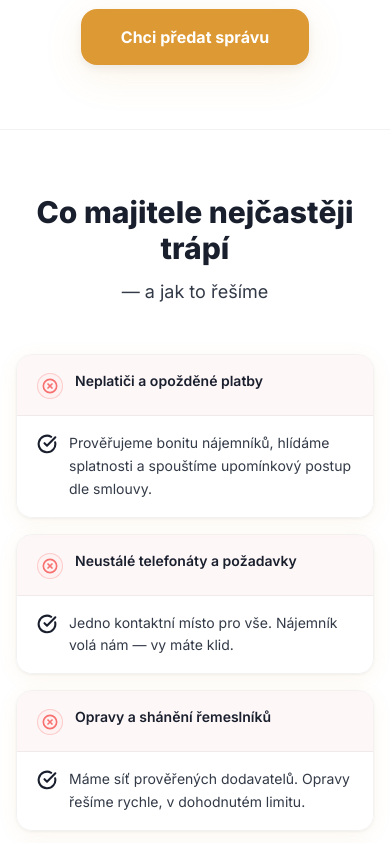
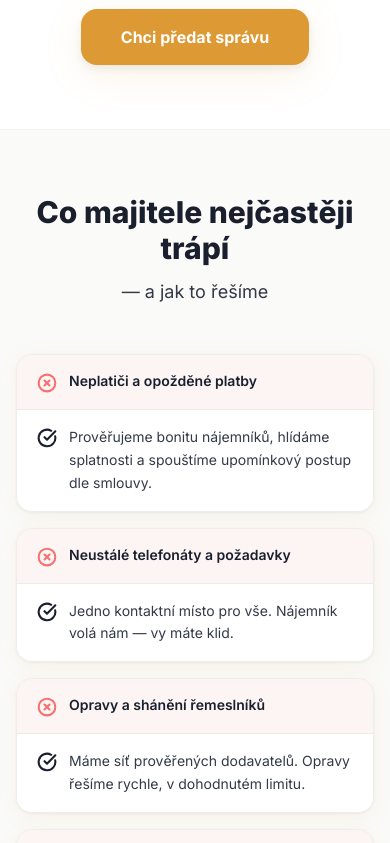
Before and after one commit to NoblesseHomes/noblesseHomesSite-v2, a Next.js app: page /en/sprava in a window 390 px wide. Shown: the part 4200-5043 px from the top of the page. Built offline with nearby package versions, Linux system fonts and the light colour scheme.

Commit message:
градация цветов

```diff
--- a/src/components/sprava/ManagementBenefits.js
+++ b/src/components/sprava/ManagementBenefits.js
@@ -1,7 +1,7 @@
 import { WrenchIcon, ShieldCheckIcon, BarChart2Icon, CheckCircleIcon } from 'lucide-react';
 export function ManagementBenefits() {
   return (
-    <section className="w-full bg-white py-16 sm:py-20 md:py-28 border-b border-black/5">
+    <section className="w-full bg-accent-cream py-16 sm:py-20 md:py-28 border-b border-black/5">
       <div className="max-w-7xl mx-auto px-4 sm:px-6">
         {/* Section header */}
         <div className="text-center mb-12 sm:mb-16">
--- a/src/components/sprava/ManagementPainPoints.js
+++ b/src/components/sprava/ManagementPainPoints.js
@@ -24,7 +24,7 @@ export function ManagementPainPoints() {
     },
   ];
   return (
-    <section className="w-full bg-white py-16 sm:py-20 md:py-28 border-b border-black/5">
+    <section className="w-full bg-accent-cream py-16 sm:py-20 md:py-28 border-b border-black/5">
       <div className="max-w-5xl mx-auto px-4 sm:px-6">
         {/* Header */}
         <div className="text-center mb-12 sm:mb-16">
@@ -37,9 +37,7 @@ export function ManagementPainPoints() {
         {/* Column headers — desktop only */}
         <div className="hidden sm:grid sm:grid-cols-2 gap-6 sm:gap-8 mb-4 px-2">
           <div className="flex items-center gap-2">
-            <span className="inline-flex items-center justify-center rounded-full bg-problem-bg border border-problem-accent/30 p-1">
-              <XCircleIcon className="w-4 h-4 text-problem-accent" strokeWidth={2.5} />
-            </span>
+            <XCircleIcon className="w-5 h-5 text-problem-accent" strokeWidth={2.5} />
             <span className="font-heading font-bold text-sm uppercase tracking-wider text-text/50">
               Problém
             </span>
@@ -61,9 +59,10 @@ export function ManagementPainPoints() {
             >
               {/* Problem */}
               <div className="flex items-start gap-3 bg-problem-bg/60 px-5 sm:px-6 py-4 sm:py-5 border-b sm:border-b-0 sm:border-r border-black/5">
-                <span className="inline-flex items-center justify-center rounded-full bg-problem-bg border border-problem-accent/30 p-1 shrink-0 mt-0.5">
-                  <XCircleIcon className="w-4 h-4 text-problem-accent" strokeWidth={2.5} />
-                </span>
+                <XCircleIcon
+                  className="w-5 h-5 text-problem-accent shrink-0 mt-0.5"
+                  strokeWidth={2.5}
+                />
                 <span className="font-semibold text-sm sm:text-base text-accent-navy leading-snug">
                   {pair.problem}
                 </span>
```
